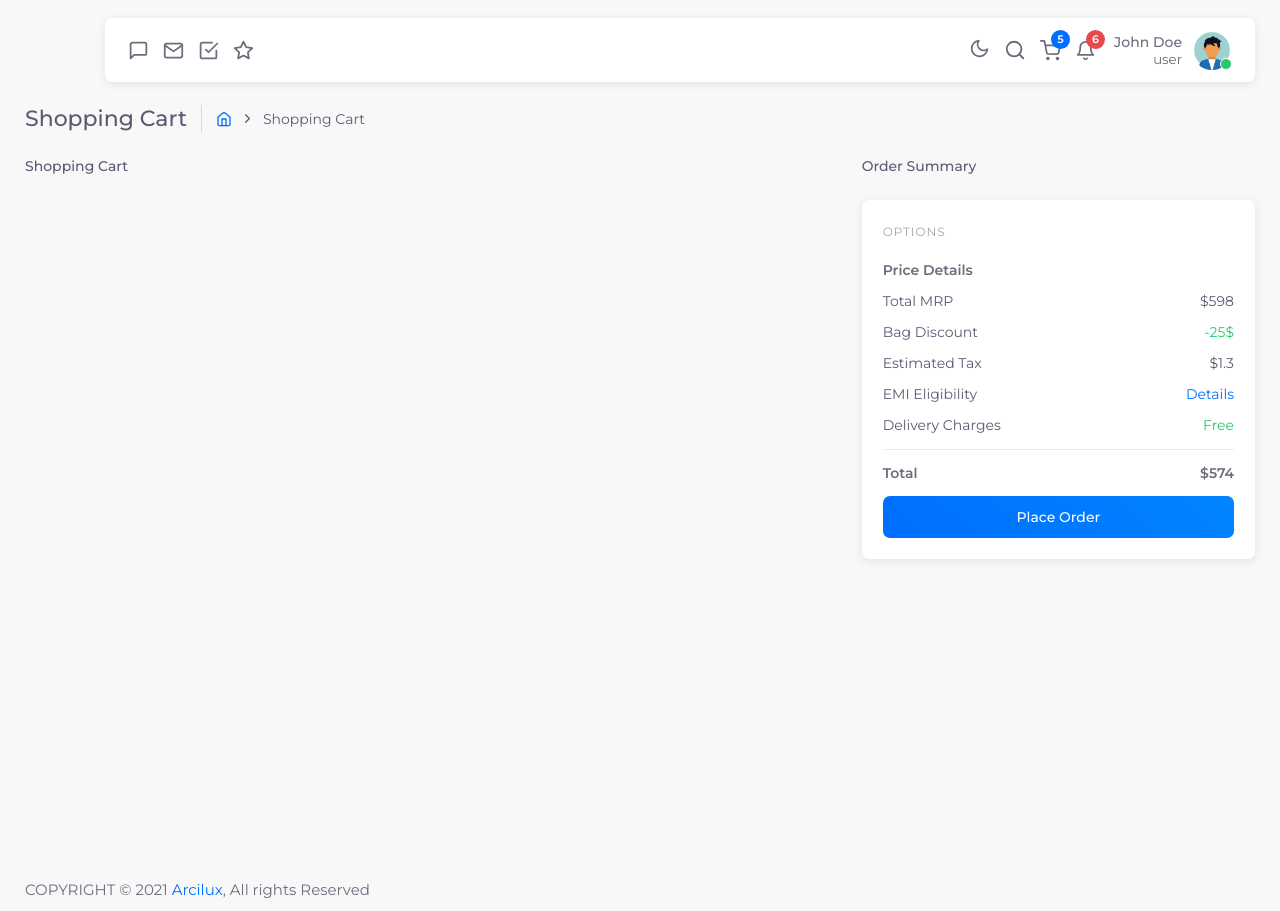
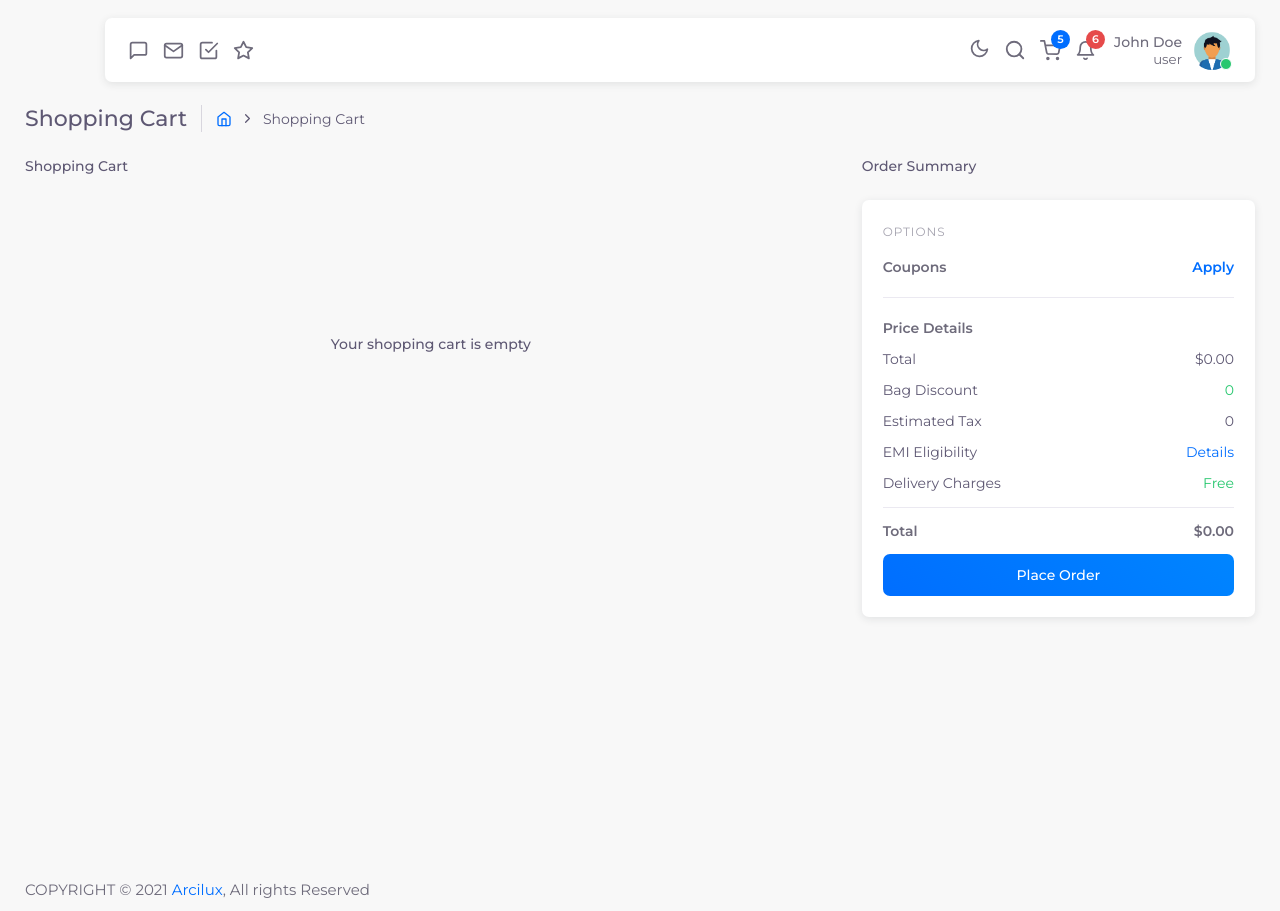
Before and after one commit to alireza-askarpour/store, a React (Create React App) app: page /cart in a window 1280 px wide. Built offline with nearby package versions, Linux system fonts and the light colour scheme; a web font is replaced by a local one.

Commit message:
update cart page

```diff
--- a/src/components/pages/cart/CartItem.jsx
+++ b/src/components/pages/cart/CartItem.jsx
@@ -1,41 +1,44 @@
 import React from 'react'
 import PropTypes from 'prop-types'
+import { useDispatch } from 'react-redux'
 import { Link } from 'react-router-dom'
+
+import { updateCartItemAction } from '../../../redux/actions/cart'
 
 import Button from '../../shared/Button'
 import RatingsList from '../../shared/RatingsList'
 import numberWithCommas from '../../../utils/numberWithCommas'
+import QuantityInput from '../../shared/QuantityInput'
 
 import { x } from '../../../assets/icons'
-import QuantityInput from '../../shared/QuantityInput'
 
-const CartItem = ({
-    brand,
-    color,
-    id,
-    img,
-    title,
-    price,
-    quantity,
-    stock,
-    link,
-    rating,
-    removeFromCart,
-    freeShopping
-}) => {
+const CartItem = ({ item, removeFromCart }) => {
+    const dispatch = useDispatch()
+
+    const { id, brand, color, image, name, quantity, totalPrice, stock, rating, freeShipping } = item
+
+    const updateQuantity = (type) => {
+        if (type === 'inc') {
+            const qtyLimit = quantity + 1 > 100 ? 100 : quantity + 1
+            dispatch(updateCartItemAction({ ...item, quantity: qtyLimit }))
+        } else {
+            const qtyLimit = quantity - 1 === 0 ? 1 : quantity - 1
+            dispatch(updateCartItemAction({ ...item, quantity: qtyLimit }))
+        }
+    }
 
     return (
         <div className="cart-item">
             <div className="cart-item-image">
-                <img src={img} className="cart-img" alt={title} />
+                <img src={image} className="cart-img" alt={name} />
             </div>
             <div className="cart-item-body">
                 <h3 className="cart-item-heading">
-                    <Link to={link}>
-                        <span className="cart-item-title">{title}</span>
+                    <Link to={`/product/${id}`}>
+                        <span className="cart-item-title">{name}</span>
                     </Link>
                 </h3>
-                <p className="cart-item-brand">By <span>{brand}</span></p>
+                <p className="cart-item-brand">By <span>{brand.replace('-', ' ')}</span></p>
                 <div className="cart-item-rating">
                     <RatingsList rating={rating} small/>
                 </div>
@@ -49,8 +52,8 @@ const CartItem = ({
                 <div className="cart-item-quantity">
                     <span>Qty:</span>
                     <QuantityInput
-                        qty={quantity}
-                        updateQty={() => {}}
+                        qty={item.quantity}
+                        updateQty={updateQuantity}
                     />
                 </div>
             </div>
@@ -58,12 +61,16 @@ const CartItem = ({
                 <div className="card-price-wrapper">
                     {
                         stock
-                        ?   <h4 className="card-price">{numberWithCommas(price)}</h4>
+                        ?   <h4 className="card-price">{numberWithCommas(totalPrice)}</h4>
                         :   <span className="card-unavailable">Unavailable</span>
                     }
                 </div>
                 {
-                    freeShopping && <div className="cart-badge">Free Shipping</div>
+                    freeShipping && (
+                        <p>
+                            <span className="cart-badge">Free Shipping</span>
+                        </p>
+                    )
                 }
                 <div className="card-btn-wishlist">
                     <Button
@@ -88,18 +95,8 @@ const CartItem = ({
 }
 
 CartItem.prototype = {
-    brand: PropTypes.string,
-    color: PropTypes.string,
-    id: PropTypes.string,
-    img: PropTypes.string,
-    title: PropTypes.string,
-    price: PropTypes.string,
-    quantity: PropTypes.string,
-    stock: PropTypes.string,
-    link: PropTypes.string,
-    rating: PropTypes.string,
-    removeFromCart: PropTypes.string,
-    freeShopping: PropTypes.string,
+    item: PropTypes.object,
+    removeFromCart: PropTypes.func,
 }
 
 export default CartItem
--- a/src/containers/Cart.jsx
+++ b/src/containers/Cart.jsx
@@ -1,4 +1,4 @@
-import React, { useEffect } from 'react'
+import React, { useEffect, useState } from 'react'
 import { useDispatch, useSelector } from 'react-redux'
 
 import { removeFromCartAction } from '../redux/actions/cart'
@@ -7,12 +7,18 @@ import BreadcrumbsTop from '../components/shared/BreadcrumbsTop'
 import CartItem from '../components/pages/cart/CartItem'
 import Button from '../components/shared/Button'
 
-const Cart = () => {
+import numberWithCommas from '../utils/numberWithCommas'
+
+const Cart = ({ history }) => {
     const dispatch = useDispatch()
     const cart = useSelector(state => state.cart)
     const { cartItems } = cart
 
-    const handleRemoveFromCart = (id, color) => dispatch(removeFromCartAction(id, color))
+    const handleRemoveFromCart = (id, color, category) => dispatch(removeFromCartAction(id, color, category))
+    const handleClickBtn = () => cartItems.length > 0 && history.push('/checkout')
+
+    const totalPrice = numberWithCommas(cartItems.reduce((acc, item) => acc + item.totalPrice, 0))
+    const estimatedTax = cartItems.length * 0.10
 
     return (
         <div className="cart">
@@ -29,20 +35,13 @@ const Cart = () => {
                             cartItems.map((item, index) => (
                                 <CartItem
                                     key={index}
-                                    img={item.image}
-                                    alt={item.name}
-                                    price={item.price}
-                                    title={item.name}
-                                    description={item.description}
-                                    rating={item.rating}
-                                    link={`/product/${item.id}`}
-                                    brand={item.brand.replace('-', ' ')}
-                                    stock={item.stock}
-                                    quantity={item.quantity}
-                                    color={item.color}
-                                    removeFromCart={() => handleRemoveFromCart(item.id, item.color)}
+                                    item={item}
+                                    removeFromCart={() => handleRemoveFromCart(item.id, item.color, item.category)}
                                 />
                             ))
+                        }
+                        {
+                            cartItems.length === 0 && <p className="cart-empty">Your shopping cart is empty</p>
                         }
                     </div>
                 </div>
@@ -51,21 +50,33 @@ const Cart = () => {
                         <p>Order Summary</p>
                     </div>
                     <div className="cart-options-content">
-                        <span className="options">Options</span>
+                        <div className="options">
+                            <span>Options</span>
+                        </div>
+                        <div className="apply-discount">
+                            <input type="text" placeholder="Coupons"/>
+                            <div className="input-text">
+                                <span>Apply</span>
+                            </div>
+                        </div>
                         <div className="price-details">
                             <h5 className="price-title">Price Details</h5>
                             <ul className="price-details-main">
                                 <li className="price-detail">
-                                    <div className="detail-title">Total MRP</div>
-                                    <div className="detail-amt">$598</div>
+                                    <div className="detail-title">Total</div>
+                                    <div className="detail-amt">{totalPrice && numberWithCommas(totalPrice)}</div>
                                 </li>
                                 <li className="price-detail">
                                     <div className="detail-title">Bag Discount</div>
-                                    <div className="detail-amt color-green">-25$</div>
+                                    <div className="detail-amt color-green">0</div>
                                 </li>
                                 <li className="price-detail">
                                     <div className="detail-title">Estimated Tax</div>
-                                    <div className="detail-amt">$1.3</div>
+                                    <div className="detail-amt">
+                                    {
+                                        cartItems.length > 0 ? numberWithCommas(estimatedTax) : '0'
+                                    }
+                                    </div>
                                 </li>
                                 <li className="price-detail">
                                     <div className="detail-title">EMI Eligibility</div>
@@ -79,10 +90,11 @@ const Cart = () => {
                             <div className="price-details-footer">
                                 <h4 className="price-detail">
                                     <div>Total</div>
-                                    <div>$574</div>
+                                    <div>{cartItems.length > 0 ? totalPrice + estimatedTax : totalPrice}</div>
                                 </h4>
                                 <Button
                                     btnBlock
+                                    click={handleClickBtn}
                                 >
                                     Place Order
                                 </Button>
--- a/src/containers/ProductDetails.jsx
+++ b/src/containers/ProductDetails.jsx
@@ -57,7 +57,7 @@ const ProductDetails = ({ match, history }) => {
                 price: product.price,
                 image: product.images[0],
                 rating: product.rating,
-                freeShopping: product.freeShopping,
+                freeShipping: product.freeShipping,
                 quantity,
                 color
             }))
--- a/src/redux/reducers/cart.js
+++ b/src/redux/reducers/cart.js
@@ -5,21 +5,22 @@ const initialState = { cartItems: [] }
 export const cartReducer = (state = initialState, action) => {
     switch (action.type) {
         case types.CART_ADD_ITEM:
-            const item = action.paylod
-            const duplicate = state.cartItems.filter(i => i.brand === item.brand && i.color === item.color)
+            const newItem = action.paylod
+            const duplicate = state.cartItems.filter(i => i.brand === newItem.brand && i.color === newItem.color && i.category === newItem.category)
 
             if (duplicate.length > 0) {
-                const itemIndex = state.cartItems.findIndex(i => i.id === duplicate[0].id && i.color === duplicate[0].color)
+                const itemIndex = state.cartItems.findIndex(i => i.id === duplicate[0].id && i.color === duplicate[0].color && i.category === newItem.category)
 
                 const cartItemsUpdated = [...state.cartItems]
-                const priveCount = state.cartItems[itemIndex]
-                priveCount.quantity = priveCount.quantity + item.quantity
-                cartItemsUpdated[itemIndex] = priveCount
+                const priveItem = state.cartItems[itemIndex]
+                priveItem.totalPrice = (priveItem.quantity + newItem.quantity) * newItem.price
+                priveItem.quantity = priveItem.quantity + newItem.quantity
+                cartItemsUpdated[itemIndex] = priveItem
 
                 return { cartItems: cartItemsUpdated }
 
             } else {
-                if (!item.stock)  {
+                if (!newItem.stock)  {
                     return {
                         ...state
                     }
@@ -27,26 +28,29 @@ export const cartReducer = (state = initialState, action) => {
                 } else {
                     return {
                         ...state,
-                        cartItems: [ ...state.cartItems, item]
+                        cartItems: [ ...state.cartItems, newItem]
                     }
                 }
             }
 
         case types.CART_UPDATE_ITEM:
             const itemUpdate = action.paylod
+            const itemIndex = state.cartItems.findIndex(i => i.id === itemUpdate.id && i.color === itemUpdate.color && i.category === itemUpdate.category)
 
-            // const item = state.cartItems.filter(i => i.brand === itemUpdate.brand && i.color === itemUpdate.color)
+            const cartItemsUpdated = [...state.cartItems]
+            const priveItem = state.cartItems[itemIndex]
+            priveItem.quantity = itemUpdate.quantity
+            priveItem.totalPrice = itemUpdate.quantity * itemUpdate.price
+            cartItemsUpdated[itemIndex] = priveItem
 
-            // if (item.length > 0) {
-
-            // }
+            return { cartItems: cartItemsUpdated }
 
         case types.CART_REMOVE_ITEM:
-            console.log(action.paylod.color)
+            const delItem = action.paylod
 
             return {
                 ...state,
-                cartItems: state.cartItems.filter(i => i.id !== action.paylod.id && i.color !== action.paylod.color)
+                cartItems: state.cartItems.filter(i => i.id !== delItem.id || i.color !== delItem.color || i.category !== delItem.category)
             }
 
         default:
--- a/src/scss/pages/_Cart.scss
+++ b/src/scss/pages/_Cart.scss
@@ -24,10 +24,45 @@
                 box-shadow: $third-box-shadow;
 
                 .options {
-                    color: $fourth-txt-color;
-                    font-size: 12px;
-                    text-transform: uppercase;
-                    letter-spacing: 1px;
+                    margin-bottom:  10px;
+
+                    span {
+                        color: $fourth-txt-color;
+                        font-size: 12px;
+                        text-transform: uppercase;
+                        letter-spacing: 1px;
+                    }
+                }
+
+                .apply-discount {
+                    @include flex(space-between, center);
+                    border-bottom: 1px solid $main-border-color;
+                    padding-bottom: 14px;
+
+                    ::placeholder {
+                        font-size: 14px;
+                        font-weight: 600;
+                        color: $third-txt-color;
+                    }
+
+                    input {
+                        background: $bg-transparent;
+                        width: 100%;
+                        padding: 7px 0;
+                        color: 14px;
+                        font-weight: 600;
+                        color: $third-txt-color;
+                    }
+
+                    .input-text {
+                        span {
+                            font-size: 14px;
+                            font-weight: 600;
+                            color: $main-color;
+                            cursor: pointer;
+                            margin-left: 7px;
+                        }
+                    }
                 }
 
                 .price-details {
@@ -80,6 +115,15 @@
                 font-weight: 500;
             }
 
+            .cart-items-content {
+                .cart-empty {
+                    text-align: center;
+                    margin-top: 160px;
+                    font-size: 14px;
+                    font-weight: 500;
+                }
+            }
+
         }
     }
 }
```
Also changed, not shown: src/redux/actions/cart.js (+15 -2 lines), src/scss/components/_CartItem.scss (+14 -5 lines).
